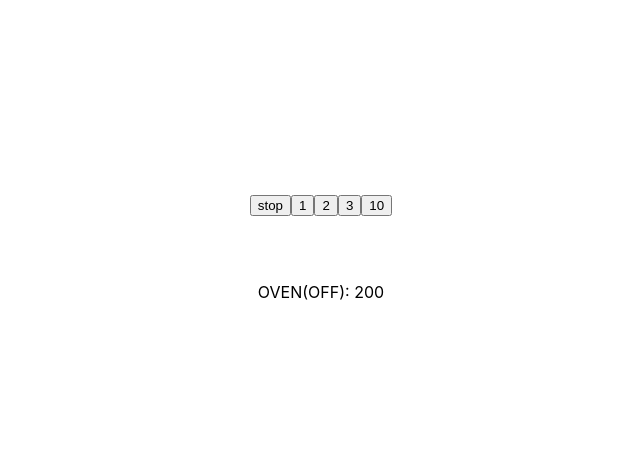
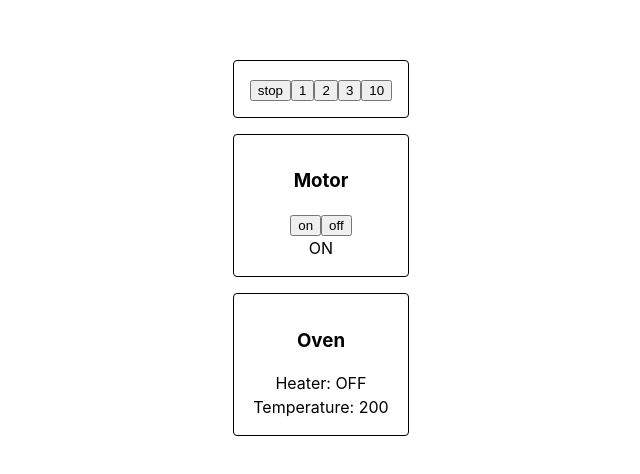
Before and after one commit to vakrilov/biscuit-machine, a React (Vite) app: page / in a window 1280 px wide. Shown: the part 152-626 px from the top of the page, without its empty margins (319-959 px from the left). Built offline with nearby package versions, Linux system fonts and the light colour scheme.

Commit message:
Adding motor

```diff
--- a/src/App.css
+++ b/src/App.css
@@ -6,5 +6,8 @@
 }
 
 .card {
-  padding: 2em;
+  padding: 1em;
+  margin: 1em;
+  border: 1px solid black;
+  border-radius: 4px;
 }
--- a/src/App.tsx
+++ b/src/App.tsx
@@ -1,12 +1,12 @@
-import { useState } from "react";
-import reactLogo from "./assets/react.svg";
 import "./App.css";
 import { useAppDispatch, useAppSelector } from "./store/hooks";
 import { setSpeed } from "./store/time";
+import { selectIsMotorOn, turnMotorOff, turnMotorOn } from "./store/motor";
 
 function App() {
   const ovenT = useAppSelector((s) => s.oven.temperature);
-  const ovenState = useAppSelector((s) => s.oven.isOn);
+  const ovenState = useAppSelector((s) => s.oven.isHeaterOn);
+  const isMotorOn = useAppSelector(selectIsMotorOn);
   const dispatch = useAppDispatch();
 
   return (
@@ -19,7 +19,17 @@ function App() {
         <button onClick={() => dispatch(setSpeed(10))}>10</button>
       </div>
       <div className="card">
-        OVEN({ovenState ? "ON" : "OFF"}): {ovenT}
+        <h3>Motor</h3>
+        <button onClick={() => dispatch(turnMotorOn())}>on</button>
+        <button onClick={() => dispatch(turnMotorOff())}>off</button>
+        <br />
+        {isMotorOn ? "ON" : "OFF"}
+      </div>
+      <div className="card">
+        <h3>Oven</h3>
+        Heater: {ovenState ? "ON" : "OFF"}
+        <br />
+        Temperature: {ovenT}
       </div>
     </div>
   );
--- /dev/null
+++ b/src/store/motor.ts
@@ -0,0 +1,52 @@
+import type { AppMiddleware, RootState } from "./store";
+import { createAction, createSlice } from "@reduxjs/toolkit";
+import { timeAdvance, timeSlice } from "./time";
+
+// Define a type for the slice state
+interface MotorState {
+  isOn: boolean;
+}
+
+// Define the initial state using that type
+const initialState: MotorState = {
+  isOn: true,
+};
+
+export const motorSlice = createSlice({
+  name: "oven",
+  initialState,
+  reducers: {
+    turnMotorOn: (state) => {
+      state.isOn = true;
+    },
+    turnMotorOff: (state) => {
+      state.isOn = false;
+    },
+  },
+});
+
+const PULSE_EVERY = 10;
+export const pulse = createAction("motor/pulse");
+
+export const { turnMotorOff, turnMotorOn } = motorSlice.actions;
+
+export const selectIsMotorOn = (state: RootState) => state.motor.isOn;
+
+export const motorPulseMiddleware: AppMiddleware = (storeApi) => (next) => {
+  var timeSinceLastPulse = 0;
+  return (action) => {
+    const isOn = selectIsMotorOn(storeApi.getState());
+
+    if (isOn && action.type === timeAdvance.type) {
+      timeSinceLastPulse++;
+
+      if (timeSinceLastPulse >= PULSE_EVERY) {
+        console.log("[Motor] Pulse!")
+        storeApi.dispatch(pulse());
+        timeSinceLastPulse = 0;
+      }
+    }
+
+    return next(action);
+  };
+};
--- a/src/store/oven.ts
+++ b/src/store/oven.ts
@@ -5,13 +5,13 @@ import { timeAdvance, timeSlice } from "./time";
 // Define a type for the slice state
 interface OvenState {
   temperature: number;
-  isOn: boolean;
+  isHeaterOn: boolean;
 }
 
 // Define the initial state using that type
 const initialState: OvenState = {
   temperature: 200,
-  isOn: false,
+  isHeaterOn: false,
 };
 
 export const ovenSlice = createSlice({
@@ -19,15 +19,15 @@ export const ovenSlice = createSlice({
   initialState,
   reducers: {
     turnOn: (state) => {
-      state.isOn = true;
+      state.isHeaterOn = true;
     },
     turnOff: (state) => {
-      state.isOn = false;
+      state.isHeaterOn = false;
     },
   },
   extraReducers: (builder) => {
     builder.addCase(timeAdvance, (state) => {
-      state.temperature += state.isOn ? 5 : -1;
+      state.temperature += state.isHeaterOn ? 5 : -1;
     });
   },
 });
@@ -38,13 +38,17 @@ const HIGH_TEMP = 236;
 export const overThermostatMiddleware: AppMiddleware =
   (storeApi) => (next) => (action) => {
     if (action.type === timeAdvance.type) {
-      const currentTemp = storeApi.getState().oven.temperature;
+      const { isHeaterOn, temperature } = storeApi.getState().oven;
 
-      if (currentTemp <= LOW_TEMP) {
-        console.log(`Oven temperature is low: ${currentTemp}C. Turning ove ON!`)
+      if (!isHeaterOn && temperature <= LOW_TEMP) {
+        console.log(
+          `[Oven] Temperature is low: ${temperature}C. Turning heater ON!`
+        );
         storeApi.dispatch(ovenSlice.actions.turnOn());
-      } else if (currentTemp >= HIGH_TEMP) {
-        console.log(`Oven temperature is high: ${currentTemp}C. Turning ove OFF!`)
+      } else if (isHeaterOn && temperature >= HIGH_TEMP) {
+        console.log(
+          `[Oven] Temperature is high: ${temperature}C. Turning heater OFF!`
+        );
         storeApi.dispatch(ovenSlice.actions.turnOff());
       }
     }
--- a/src/store/store.ts
+++ b/src/store/store.ts
@@ -1,4 +1,5 @@
 import { configureStore, Middleware } from "@reduxjs/toolkit";
+import { motorPulseMiddleware, motorSlice } from "./motor";
 import { ovenSlice, overThermostatMiddleware } from "./oven";
 import { timeSlice, timeMiddleware } from "./time";
 
@@ -6,11 +7,13 @@ export const store = configureStore({
   reducer: {
     time: timeSlice.reducer,
     oven: ovenSlice.reducer,
+    motor: motorSlice.reducer,
   },
   middleware: (getDefaultMiddleware) =>
     getDefaultMiddleware().concat(
       timeMiddleware as Middleware,
-      overThermostatMiddleware as Middleware
+      overThermostatMiddleware as Middleware,
+      motorPulseMiddleware as Middleware
     ),
 });
 
```
